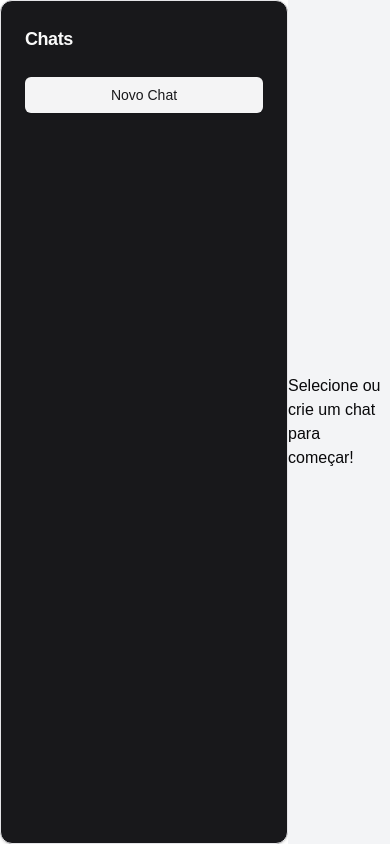
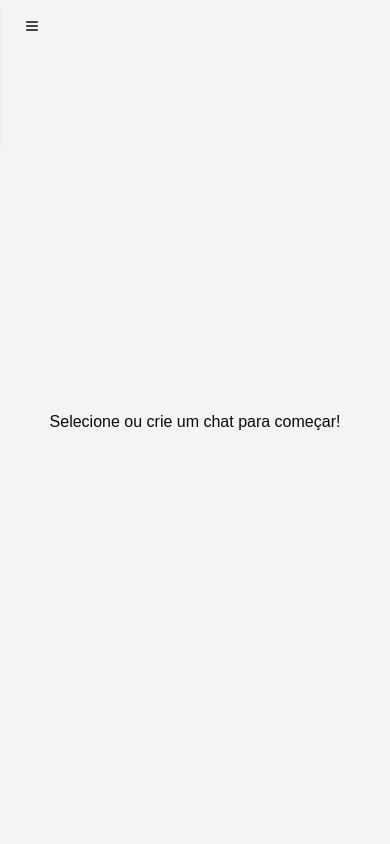
Before and after one commit to viniciusnreno/chat-interativo-tech4humans, a Next.js app: page / in a window 390 px wide. Built offline with nearby package versions, Linux system fonts and the light colour scheme.

Commit message:
deixando responsivo

```diff
--- a/components/chat/edit-dialog.tsx
+++ b/components/chat/edit-dialog.tsx
@@ -21,7 +21,7 @@ const EditChatDialog: React.FC<EditChatDialogProps> = ({
   onClose,
   onSave,
 }) => {
-  const [newChatName, setNewChatName] = useState(chatId);
+  const [newChatName, setNewChatName] = useState(" ");
 
   const handleSubmit = (e: React.FormEvent) => {
     e.preventDefault();
--- a/components/chat/sidebar.tsx
+++ b/components/chat/sidebar.tsx
@@ -10,6 +10,7 @@ import {
 import EditChatDialog from "@/components/chat/edit-dialog";
 import { Chat } from "@/types/chat";
 import ChatItem from "@/components/chat/chat-item";
+import { Menu } from "lucide-react";
 
 interface SidebarProps {
   onChatSelect: (chatId: string) => void;
@@ -18,6 +19,7 @@ interface SidebarProps {
 const Sidebar: React.FC<SidebarProps> = ({ onChatSelect }) => {
   const [chats, setChats] = useState<Chat[]>([]);
   const [selectedChatId, setSelectedChatId] = useState<string | null>(null);
+  const [sidebarVisible, setSidebarVisible] = useState(false); // Estado para controlar a sidebar no mobile
 
   useEffect(() => {
     const savedChats = getData();
@@ -26,8 +28,9 @@ const Sidebar: React.FC<SidebarProps> = ({ onChatSelect }) => {
 
   const handleCreateChat = () => {
     const newChat = createChat();
-    setChats((prevChats) => [...prevChats, newChat]);
+    setChats((prevChats) => [newChat, ...prevChats]);
     onChatSelect(newChat.id);
+    setSidebarVisible(false);
   };
 
   const handleRemoveChat = (chatId: string) => {
@@ -45,7 +48,20 @@ const Sidebar: React.FC<SidebarProps> = ({ onChatSelect }) => {
   };
 
   return (
-    <Card className="h-screen w-72 bg-primary text-primary-foreground transition-colors">
+    <>
+      <Button
+        variant="ghost"
+        className={`absolute left-2 top-2 z-50 md:hidden ${sidebarVisible ? "hidden" : ""}`}
+        onClick={() => setSidebarVisible(true)}
+      >
+        <Menu size={24} />
+      </Button>
+      <div
+        className={`fixed inset-y-0 left-0 z-40 h-full w-72 transform bg-primary text-primary-foreground transition-transform md:static md:translate-x-0 ${
+          sidebarVisible ? "translate-x-0" : "-translate-x-full"
+        }`}
+      >
+        <Card className="bg-primary text-primary-foreground">
           <CardHeader>
             <CardTitle className="text-lg">Chats</CardTitle>
           </CardHeader>
@@ -63,13 +79,20 @@ const Sidebar: React.FC<SidebarProps> = ({ onChatSelect }) => {
                   key={chat.id}
                   chatId={chat.id}
                   chatName={chat.name}
-              onSelect={onChatSelect}
+                  onSelect={(chatId) => {
+                    onChatSelect(chatId);
+                    setSidebarVisible(false); // Fecha a sidebar ao selecionar um chat no mobile
+                  }}
                   onEdit={() => setSelectedChatId(chat.id)}
                   onRemove={() => handleRemoveChat(chat.id)}
                 />
               ))}
             </div>
           </CardContent>
+        </Card>
+      </div>
+
+      {/* Modal para editar o nome do chat */}
       {selectedChatId && (
         <EditChatDialog
           chatId={selectedChatId}
@@ -77,7 +100,15 @@ const Sidebar: React.FC<SidebarProps> = ({ onChatSelect }) => {
           onSave={handleEditChat}
         />
       )}
-    </Card>
+
+      {/* Background para fechar a sidebar ao clicar fora no mobile */}
+      {sidebarVisible && (
+        <div
+          className="fixed inset-0 z-30 bg-black/50 md:hidden"
+          onClick={() => setSidebarVisible(false)}
+        ></div>
+      )}
+    </>
   );
 };
 
--- a/components/ui/card.tsx
+++ b/components/ui/card.tsx
@@ -8,10 +8,7 @@ const Card = React.forwardRef<
 >(({ className, ...props }, ref) => (
   <div
     ref={ref}
-    className={cn(
-      "rounded-xl border bg-card text-card-foreground shadow",
-      className
-    )}
+    className={cn("rounded-xl bg-card text-card-foreground shadow", className)}
     {...props}
   />
 ));
--- a/utils/chatService.ts
+++ b/utils/chatService.ts
@@ -18,7 +18,7 @@ export function createChat(): Chat {
   };
 
   const chats = getData();
-  chats.push(newChat);
+  chats.unshift(newChat);
   setData(chats);
 
   return newChat;
```
Lines whose indentation alone changed are shown as unchanged.
